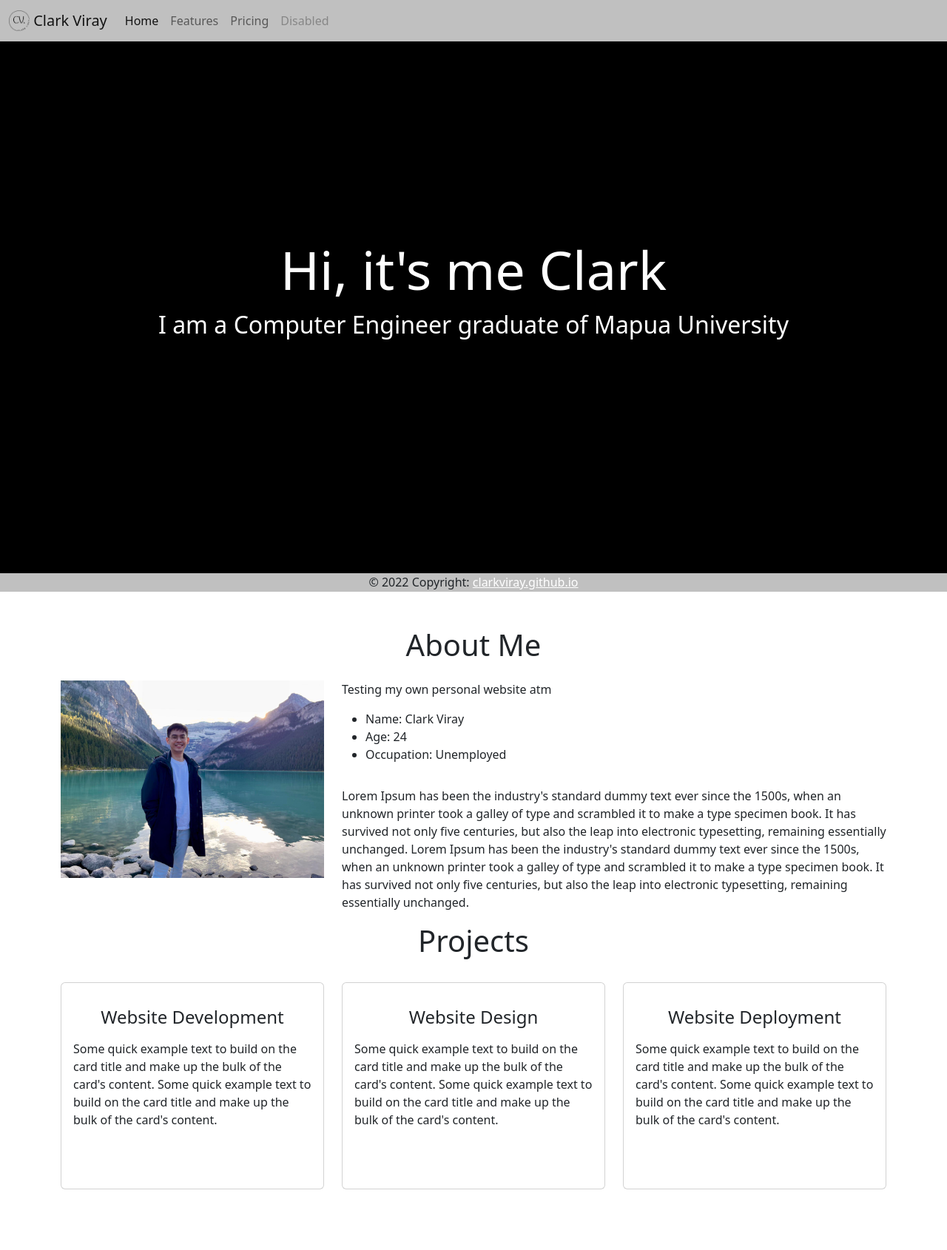
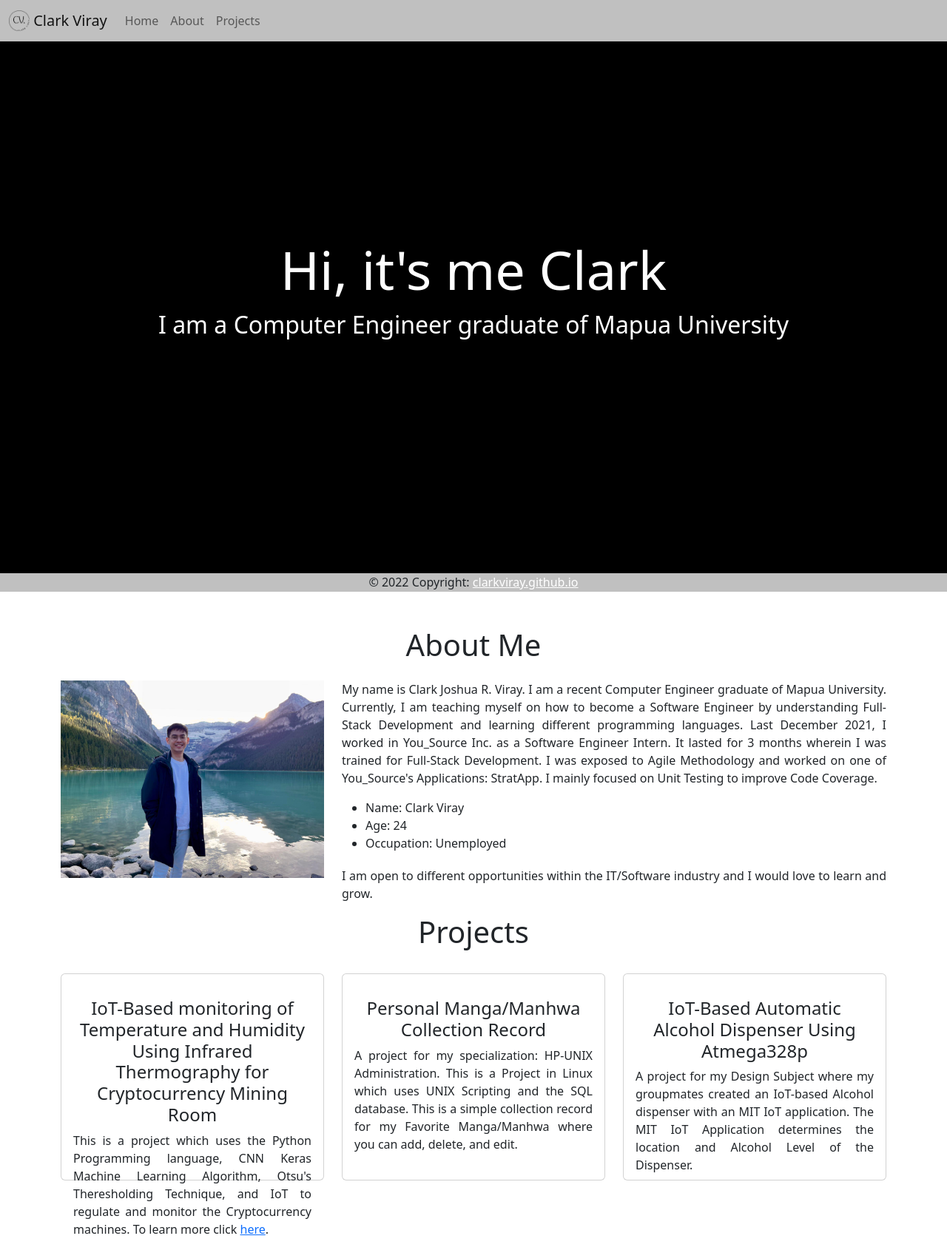
Before and after one commit to ClarkViray/clarkviray.github.io, an Angular app: page / in a window 1280 px wide. Shown: the whole page at 74% size. Before the commit the page ends 1648 px from the top, so only its background shows below. Built offline with nearby package versions, Linux system fonts and the light colour scheme.

Commit message:
Adding Changes to Projects and Navbar

```diff
--- a/src/app/body/body.component.html
+++ b/src/app/body/body.component.html
@@ -17,7 +17,7 @@
             </div>
 
             <div class="col-lg-8">
-                <p> Testing my own personal website atm
+                <p align="justify"> My name is Clark Joshua R. Viray. I am a recent Computer Engineer graduate of Mapua University. Currently, I am teaching myself on how to become a Software Engineer by understanding Full-Stack Development and learning different programming languages. Last December 2021, I worked in You_Source Inc. as a Software Engineer Intern. It lasted for 3 months wherein I was trained for Full-Stack Development. I was exposed to Agile Methodology and worked on one of You_Source's Applications: StratApp. I mainly focused on Unit Testing to improve Code Coverage.
 
                 </p>
                 <div class="row mt-3">
@@ -30,9 +30,8 @@
                         </ul>
                     </div>
                 </div>
-                <div class="row mt-3">
-                    <p> Lorem Ipsum has been the industry's standard dummy text ever since the 1500s, when an unknown printer took a galley of type and scrambled it to make a type specimen book. It has survived not only five centuries, but also the leap into electronic typesetting, remaining essentially unchanged.
-                        Lorem Ipsum has been the industry's standard dummy text ever since the 1500s, when an unknown printer took a galley of type and scrambled it to make a type specimen book. It has survived not only five centuries, but also the leap into electronic typesetting, remaining essentially unchanged.
+                <div class="row mt-1">
+                    <p align="justify"> I am open to different opportunities within the IT/Software industry and I would love to learn and grow.
                     </p>
                 </div>
             </div>
@@ -48,9 +47,8 @@
                 <div class="card servicesText">
                     <div class="card-body">
                         <i class="fas servicesIcon fa-clock"></i>
-                        <h4 class="card-title mt-3">Website Development</h4>
-                        <p class="card-text mt-3">Some quick example text to build on the card title and make up the bulk of the card's content.
-                            Some quick example text to build on the card title and make up the bulk of the card's content.
+                        <h4 class="card-title mt-3">IoT-Based monitoring of Temperature and Humidity Using Infrared Thermography for Cryptocurrency Mining Room</h4>
+                        <p align="justify" class="card-text mt-2"> This is a project which uses the Python Programming language, CNN Keras Machine Learning Algorithm, Otsu's Theresholding Technique, and IoT to regulate and monitor the Cryptocurrency machines. To learn more click <a href="https://ieeexplore.ieee.org/document/9762410">here</a>.
                         </p>
                     </div>
                 </div>
@@ -59,9 +57,9 @@
                 <div class="card servicesText">
                     <div class="card-body">
                         <i class='fas servicesIcon fa-layer-group'></i>
-                        <h4 class="card-title mt-3">Website Design</h4>
-                        <p class="card-text mt-3">Some quick example text to build on the card title and make up the bulk of the card's content.
-                            Some quick example text to build on the card title and make up the bulk of the card's content.
+                        <h4 class="card-title mt-3">Personal Manga/Manhwa Collection Record</h4>
+                        <p align="justify" class="card-text mt-2"> A project for my specialization: HP-UNIX Administration. This is a Project in Linux which uses UNIX Scripting and the SQL database.
+                            This is a simple collection record for my Favorite Manga/Manhwa where you can add, delete, and edit.
                         </p>
                     </div>
                 </div>
@@ -71,9 +69,9 @@
                 <div class="card servicesText">
                     <div class="card-body">
                         <i class='far servicesIcon fa-check-circle'></i>
-                        <h4 class="card-title mt-3">Website Deployment</h4>
-                        <p class="card-text mt-3">Some quick example text to build on the card title and make up the bulk of the card's content.
-                            Some quick example text to build on the card title and make up the bulk of the card's content.
+                        <h4 class="card-title mt-3">IoT-Based Automatic Alcohol Dispenser Using Atmega328p</h4>
+                        <p align="justify" class="card-text mt-2"> A project for my Design Subject where my groupmates created an IoT-based Alcohol dispenser with an MIT IoT application.
+                            The MIT IoT Application determines the location and Alcohol Level of the Dispenser.
                         </p>
                     </div>
                 </div>
--- a/src/app/header/header.component.html
+++ b/src/app/header/header.component.html
@@ -10,16 +10,14 @@
       <div class="collapse navbar-collapse" id="navbarNav">
         <ul class="navbar-nav">
           <li class="nav-item">
-            <a class="nav-link active" aria-current="page" href="#">Home</a>
+            <li class="nav-item active">
+              <a class="nav-link" href="#home">Home</a>
           </li>
           <li class="nav-item">
-            <a class="nav-link" href="#">Features</a>
+              <a class="nav-link" href="#about">About</a>
           </li>
           <li class="nav-item">
-            <a class="nav-link" href="#">Pricing</a>
-          </li>
-          <li class="nav-item">
-            <a class="nav-link disabled">Disabled</a>
+              <a class="nav-link" href="#Projects">Projects</a>
           </li>
         </ul>
       </div>
```
Also changed, not shown: 3 other files (tests, documents, lock files or other folders).
